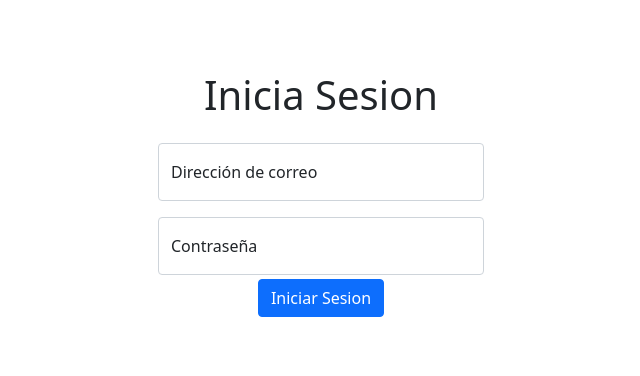
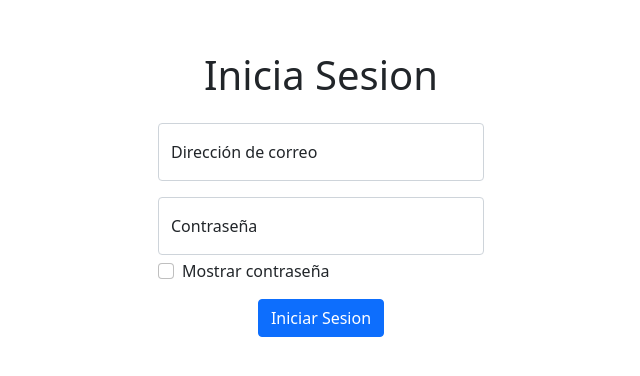
Before and after one commit to alkemyTech/OT-90-Client, a React (Create React App) app: page /login in a window 1280 px wide. Shown: the part 206-582 px from the top of the page, without its empty margins (319-959 px from the left). Built offline with nearby package versions, Linux system fonts and the light colour scheme.

Commit message:
add checkbox to show password

```diff
--- a/src/Views/Login.jsx
+++ b/src/Views/Login.jsx
@@ -1,4 +1,4 @@
-import React from 'react';
+import React, { useState } from 'react';
 import { Formik } from 'formik';
 import {
   Col, Form, Row, Button, FloatingLabel,
@@ -27,6 +27,7 @@ const onSubmit = (values) => {
 }
 
 const Login = () => {
+  const [showPassword, setShowpassword] = useState(false)
   return (
     <Formik
       validate={validation}
@@ -71,7 +72,7 @@ const Login = () => {
                   className="mb-1"
                 >
                   <Form.Control
-                    type="password"
+                    type={showPassword ? 'text' : 'password'}
                     placeholder="Contraseña"
                     name="password"
                     value={values.password}
@@ -83,6 +84,12 @@ const Login = () => {
                   </Form.Control.Feedback>
                 </FloatingLabel>
               </Form.Group>
+              <Form.Check
+                name="showPassword"
+                className="mb-3"
+                label="Mostrar contraseña"
+                onChange={() => setShowpassword(!showPassword)}
+              />
               <Button className="d-block mx-auto" type="submit">Iniciar Sesion</Button>
             </Form>
           </Col>
```
